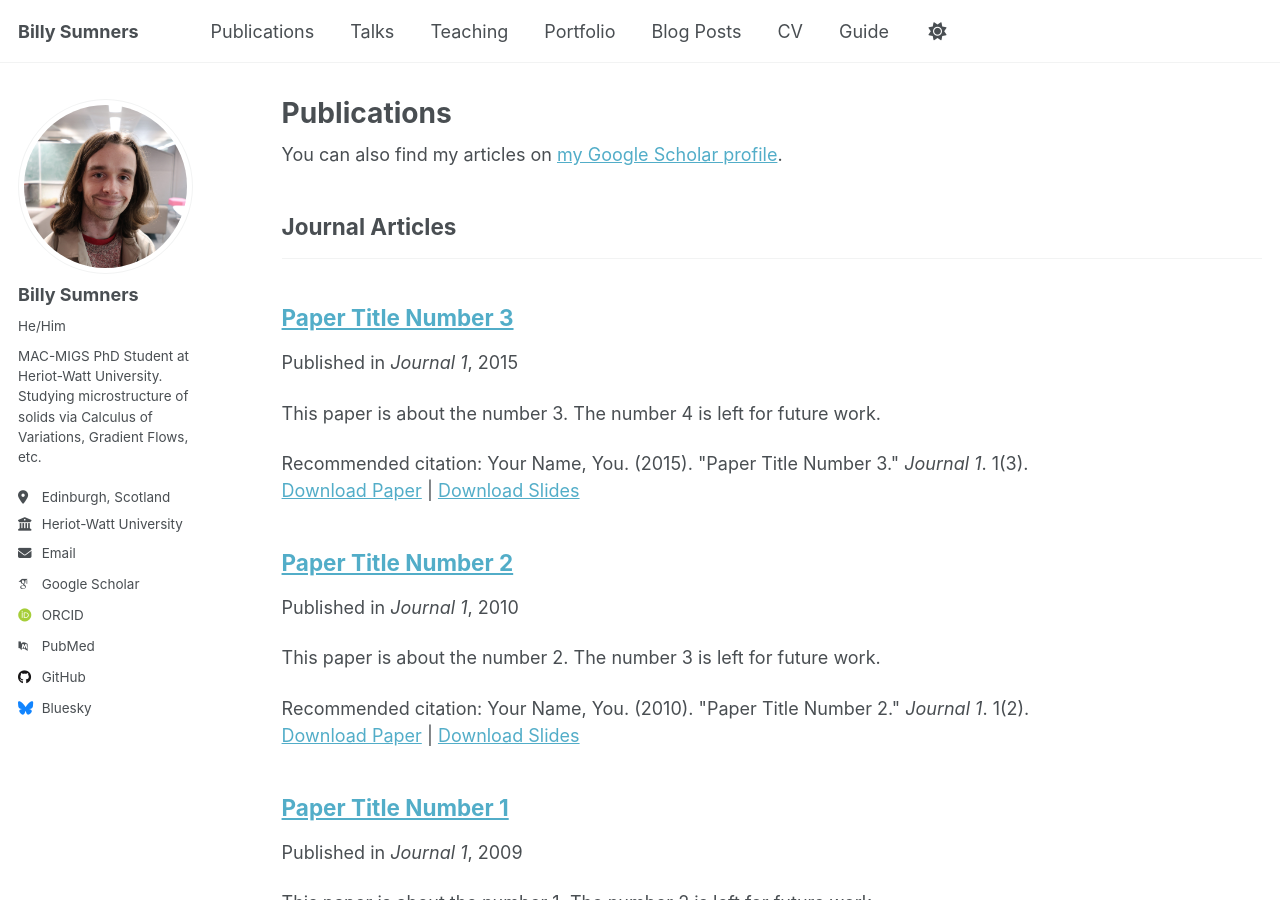
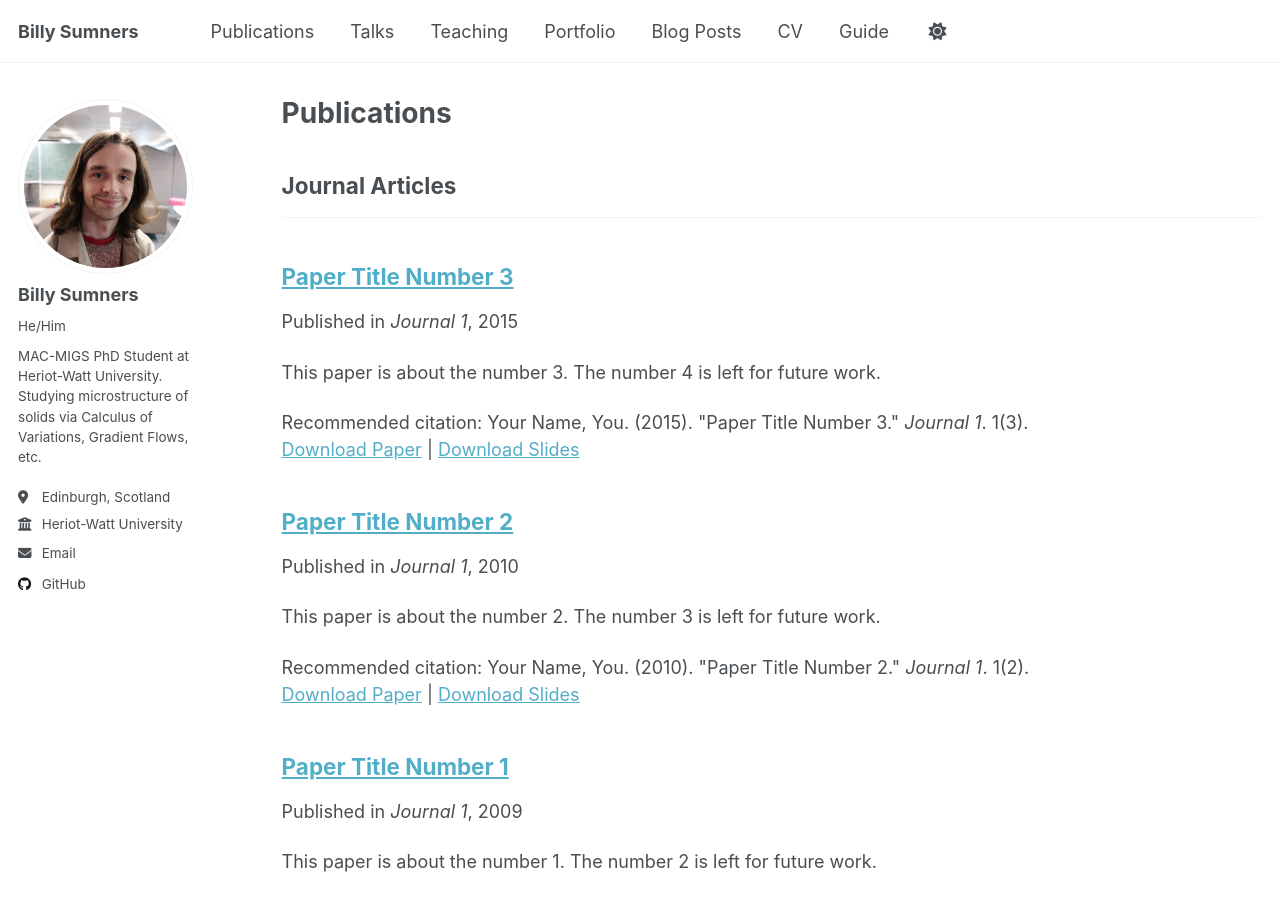
Before and after one commit to wbsumners/wbsumners.github.io, a Jekyll site: the page built from _pages/publications.html, in a window 1280 px wide and 900 px high. Built offline with Jekyll 4.4.1, drawn with Linux system fonts in a browser that asks for light colours; some web fonts are replaced; part of the change alters nothing that is shown.

Commit message:
Change config

```diff
--- a/_config.yml
+++ b/_config.yml
@@ -22,7 +22,7 @@ repository               : "wbsumners.github.io"
 #               Additional customization can be done by editing /_includes/author-profile.html
 author:
   # Biographic information
-  avatar           : "profile.jpg"
+  avatar           : "profile.JPG"
   name             : "Billy Sumners"
   pronouns         : "He/Him"
   bio              : "MAC-MIGS PhD Student at Heriot-Watt University. Studying microstructure of solids via Calculus of Variations, Gradient Flows, etc."
@@ -34,11 +34,11 @@ author:
   # Academic websites
   academia         : # URL
   arxiv            : # URL - Update with the correct link to your profile
-  googlescholar    : "https://scholar.google.com/citations?user=PS_CX0AAAAAJ"
+  googlescholar    :
   impactstory      : # URL
-  orcid            : "http://orcid.org/yourorcidurl"
+  orcid            :
   semantic         : # URL
-  pubmed           : "https://www.ncbi.nlm.nih.gov/pubmed/?term=john+snow"
+  pubmed           :
   researchgate     : # URL
   scopus           : # URL
 
@@ -46,12 +46,12 @@ author:
   bitbucket        : # Username - Update with your username on the site
   codepen          : # Username
   dribbble         : # Username
-  github           : "academicpages"
+  github           : "wbsumners"
   kaggle           : # Username
   stackoverflow    : # User number or user number and name (i.e., use "1" or "1/jeff-atwood")
 
   # Social media
-  bluesky          : "bsky.app" # Replace this with you Bluesky username
+  bluesky          :
   facebook         : # Username
   flickr           : # Username
   foursquare       : # Username
```
